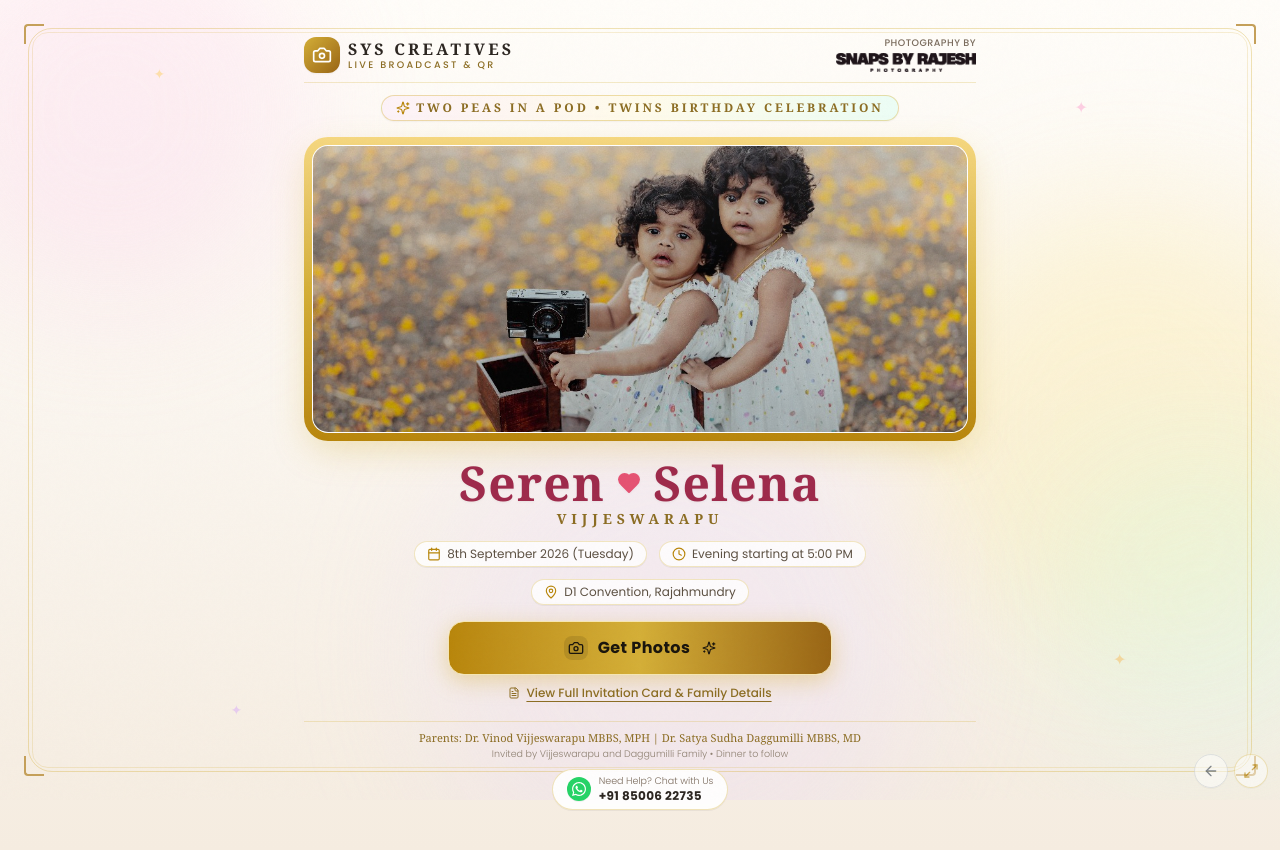
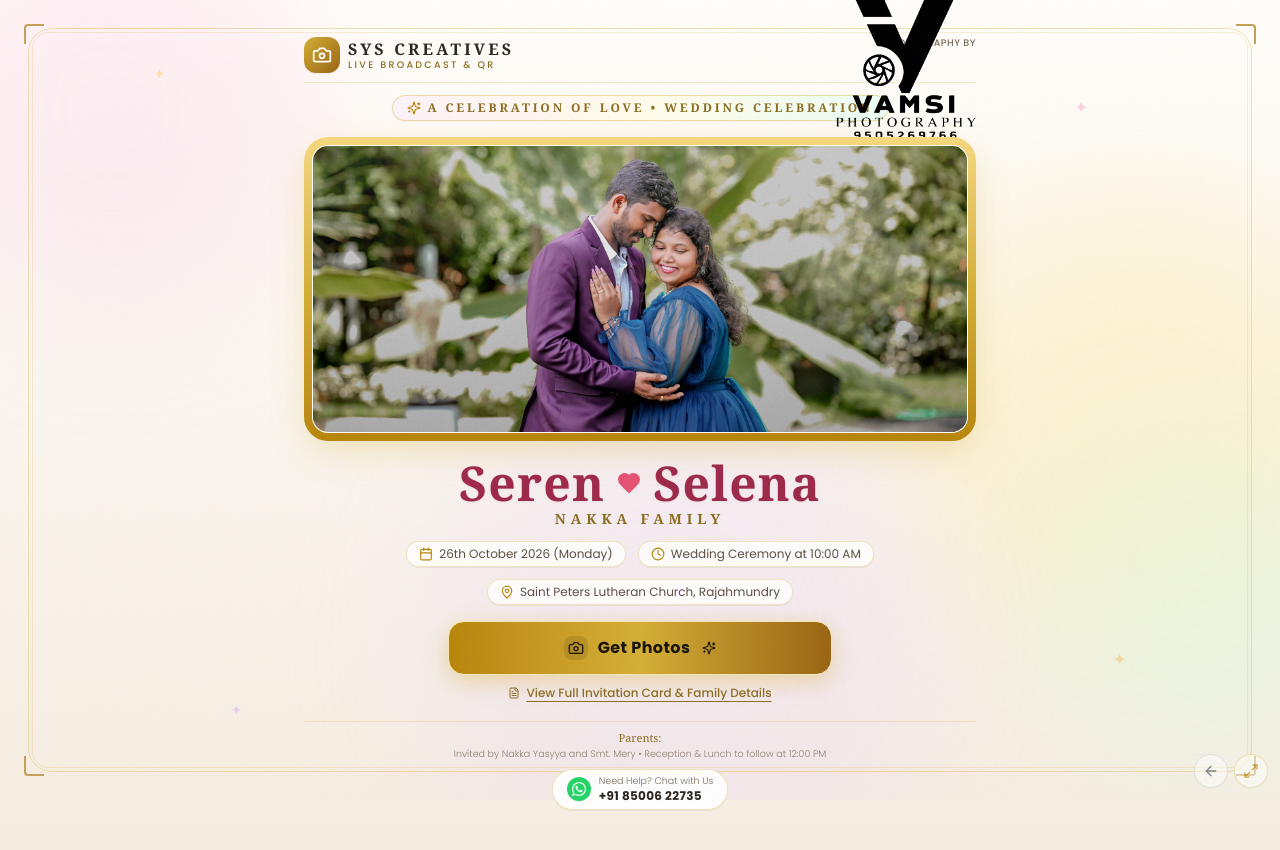
Before and after one commit to Yaswanthsys/syscreatives, a Next.js app: page /live-qr in a window 1280 px wide. Built offline with nearby package versions, Linux system fonts and the light colour scheme.

Commit message:
Update page.tsx

```diff
--- a/app/live-qr/page.tsx
+++ b/app/live-qr/page.tsx
@@ -2,13 +2,14 @@ import { Metadata } from "next";
 import LiveQRView from "@/components/live-qr/LiveQRView";
 
 export const metadata: Metadata = {
-  title: "Seren & Selena | Twins Birthday Celebration | Live Stream & QR Gallery",
+  title: "Dileep & Meghana | Wedding Celebration | Live Stream & QR Gallery",
   description:
-    "Two Peas in a Pod — Celebrate the birthday of Seren & Selena Vijjeswarapu. Watch live broadcast and find all event photos with AI face recognition.",
+    "Join us in celebrating the wedding of Dileep & Meghana. Explore the wedding invitation, access the live photo gallery, and relive beautiful moments from their special day.",
   openGraph: {
-    title: "Seren & Selena — Twins Birthday Celebration | SYS Creatives",
-    description: "Two Peas in a Pod • Live stream & AI QR photo gallery.",
-    images: [{ url: "/live-qr/children-photo.jpg" }],
+    title: "Dileep & Meghana — Wedding Celebration | SYS Creatives",
+    description:
+      "A celebration of love and togetherness. Wedding ceremony, reception, and live photo gallery.",
+    images: [{ url: "/live-qr/Oct26.jpg" }],
   },
 };
 
@@ -18,26 +19,35 @@ export default function LiveQRPage() {
       <LiveQRView
         studioName="SYS CREATIVES"
         studioTagline="PREMIUM CREATIVE AGENCY & LIVE STREAMING"
-        photographyPartnerLogo="/live-qr/snaps-by-rajesh.png"
-        themeTitle="Two Peas in a Pod"
-        themeSubtitle="TWINS BIRTHDAY CELEBRATION"
-        twinNames="Seren & Selena"
-        familyName="VIJJESWARAPU"
-        eventDate="8th September 2026 (Tuesday)"
-        eventTime="Evening starting at 5:00 PM"
-        venueName="D1 Convention"
-        venueAddress="1 Walkers rd, Venkateswara Nagar, Rajahmundry"
-        dinnerNote="Dinner to follow"
-        parents="Dr. Vinod Vijjeswarapu MBBS, MPH | Dr. Satya Sudha Daggumilli MBBS, MD"
-        invitedBy="Vijjeswarapu and Daggumilli Family"
-        blessingQuote="Children are a heritage from the Lord, offspring a reward from Him. — Psalm 127:3"
-        childrenImage="/live-qr/children-photo.jpg"
-        invitationCardImage="/live-qr/invitation-card.jpg"
-        qrCodeImage="/live-qr/event-qr.png"
-        galleryUrl="https://e.dslr.app/selfie-search/c89e18fe-e0a3-4596-810e-5699e91fcc7a"
+        photographyPartnerLogo="/live-qr/Bhimavaram.png"
+
+        themeTitle="A Celebration of Love"
+        themeSubtitle="WEDDING CELEBRATION"
+        twinNames="Dileep & Meghana"
+        familyName="NAKKA FAMILY"
+
+        eventDate="26th October 2026 (Monday)"
+        eventTime="Wedding Ceremony at 10:00 AM"
+        venueName="Saint Peters Lutheran Church"
+        venueAddress="Tallamma Cheruvu"
+        dinnerNote="Reception & Lunch to follow at 12:00 PM"
+
+        parents=""
+
+        invitedBy="Nakka Yasyya and Smt. Mery"
+
+        blessingQuote="Therefore what God has joined together, let no one separate. — Mark 10:9"
+
+        childrenImage="/live-qr/Oct26.jpg"
+        invitationCardImage="/live-qr/invitation.jpg"
+        qrCodeImage="/live-qr/live-qr.jpg"
+
+        galleryUrl="https://e.dslr.app/selfie-search/fbb48936-ead0-4e74-8f8d-db25d382e3c2"
+
         showWatchLive={false}
         youtubeLiveUrl="https://www.youtube.com"
         youtubeVideoId="M7lc1UVf-VE"
+
         whatsappNumber="918500622735"
         displayPhone="+91 85006 22735"
       />
```
